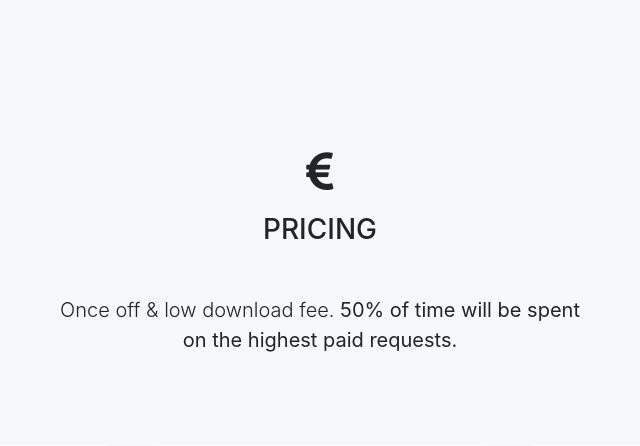
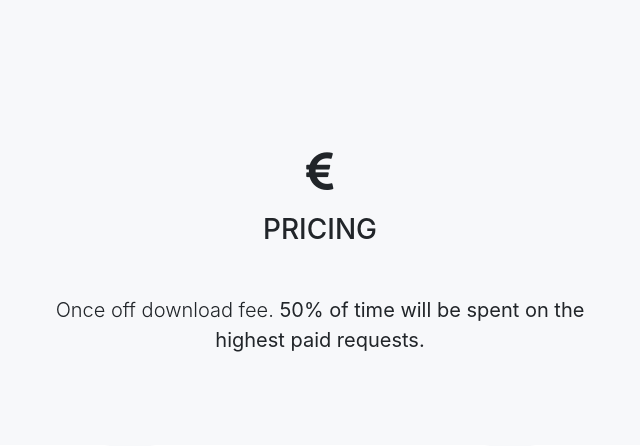
Before and after one commit to GithHayden/django-mythware, a Django app: page / in a window 1280 px wide. Shown: the part 489-935 px from the top of the page, without its empty margins (320-960 px from the left). Run offline with Django 3.2, Linux system fonts and the light colour scheme; data comes from the database, SQL or seed files in the repository; some libraries are stand-ins or nearby versions.

Commit message:
Updated Pricing description by removing low fee.

```diff
--- a/products/templates/products.html
+++ b/products/templates/products.html
@@ -78,7 +78,7 @@
                 <div class="col-lg-8 mx-auto text-center">
                     <i class="fa fa-euro fa-3x mb-3"></i>
                     <h3 class="text-center text-uppercase mb-5">Pricing</h3>
-                    <p class="lead text-center w-75 m-auto">Once off & low download fee. <b>50% of time will be spent on the highest paid requests.</b></p>
+                    <p class="lead text-center w-75 m-auto">Once off download fee. <b>50% of time will be spent on the highest paid requests.</b></p>
                 </div>
             </div>
         </div>
```
